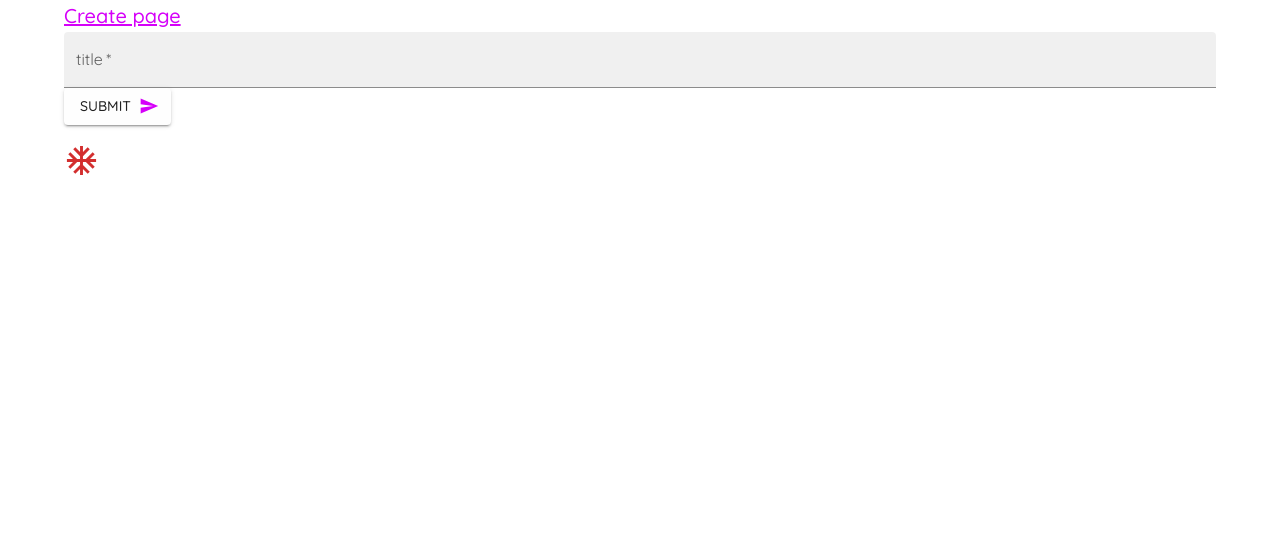
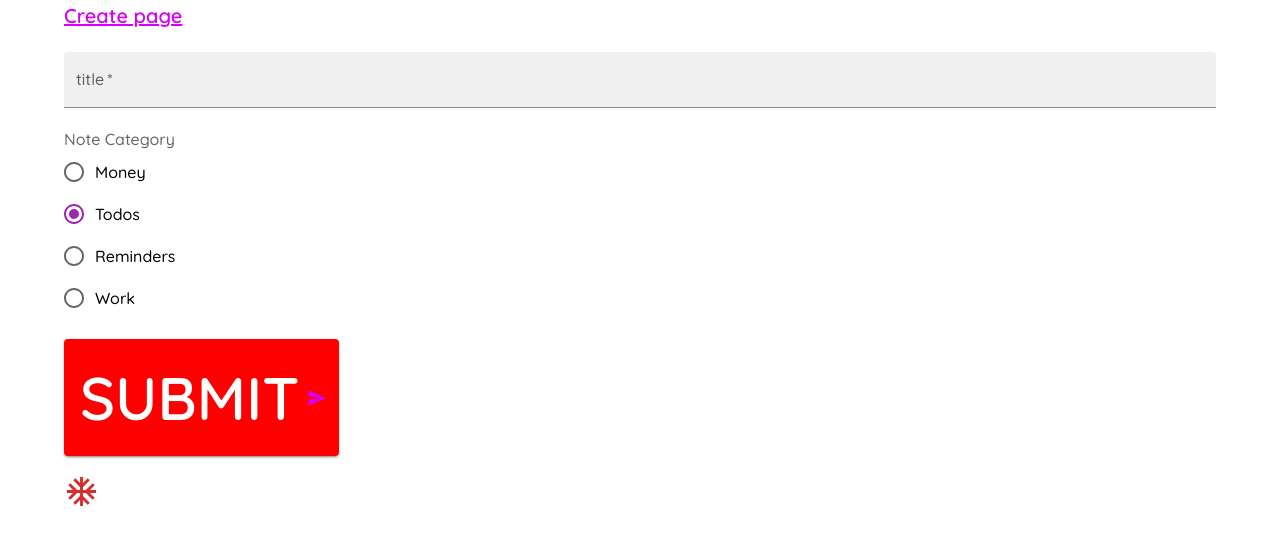
Before and after one commit to amzazibssh/MUI_commands, a React (Vite) app: page /create in a window 1280 px wide. Shown: the top 544 px of the page. Built offline with nearby package versions, Linux system fonts and the light colour scheme.

Commit message:
comp:radio

```diff
--- a/src/App.jsx
+++ b/src/App.jsx
@@ -3,23 +3,27 @@ import Notes from './pages/Notes'
 import Create from './pages/Create'
 import { createTheme, ThemeProvider } from "@mui/material/styles";
 import { purple } from '@mui/material/colors';
-
+import { StyledEngineProvider } from '@mui/material/styles';
 
 const theme = createTheme({
   palette: {
     primary: {
-      main: '#fefefe',
+      main: purple[500]
     },
     secondary: purple
   },
   typography: {
     fontFamily: 'Quicksand',
-    fontWeightLight: 300,
+    fontWeightLight: 400,
+    fontWeightRegular: 500,
+    fontWeightMedium: 600,
+    fontWeightBold: 700,
   }
 })
 
 function App() {
   return (
+    <StyledEngineProvider injectFirst>
       <ThemeProvider theme={theme}>
       <Router>
         <Switch>
@@ -32,6 +36,7 @@ function App() {
         </Switch>
       </Router>
       </ThemeProvider>
+    </StyledEngineProvider>
   );
 }
 
--- a/src/pages/Create.jsx
+++ b/src/pages/Create.jsx
@@ -5,7 +5,7 @@ import Container from '@mui/material/Container'
 import AcUnitIcon from '@mui/icons-material/AcUnit';
 import SendIcon from '@mui/icons-material/Send';
 import { makeStyles } from '@mui/styles';
-import { TextField } from '@mui/material';
+import { FormControl, FormControlLabel, FormLabel, Radio,   RadioGroup, TextField } from '@mui/material';
 
 
 const useStyle = makeStyles({
@@ -16,6 +16,11 @@ const useStyle = makeStyles({
   title : {
     textDecoration: 'underline',
     marginBottom: 20
+  },
+  field: {
+    marginTop: 20,
+    marginBottom: 20,
+    display: 'block'
   }
 })
 
@@ -25,6 +30,9 @@ export default function Create() {
   const classes = useStyle()
   const [title, setTitle] = useState("")
   const [titleError, setTitleError] = useState(false)
+  const [category, setCategory] = useState("todos")
+
+
   const handlSubmit = (e) => {
     e.preventDefault()
     setTitleError(false)
@@ -56,7 +64,18 @@ export default function Create() {
           required
           error={titleError}
         />
-        <Button
+
+        <FormControl className={classes.field}>
+          <FormLabel color="secondary">Note Category</FormLabel>
+          <RadioGroup  value={category} onChange={(e) => setCategory(e.target.value)}>
+            <FormControlLabel value="money" control={<Radio />} label="Money" />
+            <FormControlLabel value="todos" control={<Radio/>} label="Todos" />
+            <FormControlLabel value="reminders" control={<Radio />} label="Reminders" />
+            <FormControlLabel value="work" control={<Radio />} label="Work" />
+          </RadioGroup>
+        </FormControl>
+
+      <Button
         className={classes.btn}
         onClick={() => console.log('Button clicked')}
         type="submit"
```
Lines whose indentation alone changed are shown as unchanged.
